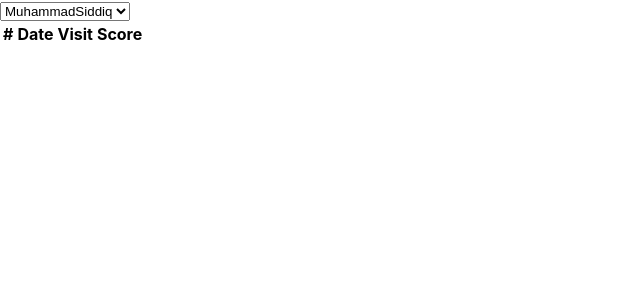
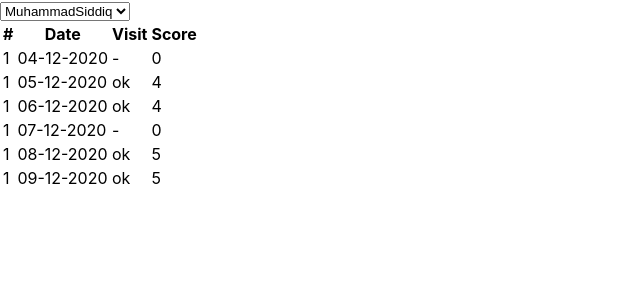
Before and after one commit to Muhammadboburshoh/attendance-react, a React (Create React App) app: page / in a window 1280 px wide. Shown: the top 300 px of the page, without its empty margins (0-640 px from the left). Built offline with nearby package versions, Linux system fonts and the light colour scheme.

Commit message:
project bitdi endi style berish qoldi

```diff
--- a/src/App.jsx
+++ b/src/App.jsx
@@ -1,5 +1,8 @@
+import React from 'react';
+import {useState} from "react"
+
 const users = [
-  { id: 1, username: 'MuhammadSiddiq' },
+    { id: 1, username: 'MuhammadSiddiq' },
   { id: 2, username: 'Ilhomjon' },
   { id: 3, username: 'Muhammadbobur' },
   { id: 4, username: 'Shuhratbek' },
@@ -68,22 +71,22 @@ const data = [
 ];
 
 
-
-
 function App() {
 
   let userId = 1;
 
+  const [filtered, setFilter] = useState(data.filter(object => object.getUserId === 1))
+
+
+
   const renderUsersAbout = (evt) => {
-    if(evt && evt.type === "change") {
        userId = Number(document.getElementById('userSelect').value)
-    }
-    console.log(userId);
+      setFilter(data.filter(object => object.getUserId === userId))
   }
 
   return (
     <>
-      <select id="userSelect" onChange={renderUsersAbout}>
+      <select defaultValue={1} id="userSelect" onChange={renderUsersAbout}>
         {
           users.map(user => {
             return (
@@ -104,22 +107,18 @@ function App() {
       </thead>
       <tbody className="users-result-about">
         {
-           users.map( () => {
-            const filtered = data.filter(object => object.getUserId === userId)
-
-            filtered.forEach(user => {
-              return (
-                <tr className="user-about">
-                  {console.log("Allohu akbar")}
-                  <th className="user-id" scope="row">users</th>
-                  <td className="user-data" >04-09-2020</td>
-                  <td className="user-visit">OK</td>
-                  <td className="user-score">6</td>
-                </tr>
-              )
-            })
+          filtered.map((data) => {
+            return (
+              <tr key={data.id}>
+                <td>{data.getUserId}</td>
+                <td>{data.visitDay}</td>
+                <td>{data.visit ? "ok" : "-"}</td>
+                <td>{data.score}</td>
+              </tr>
+            );
           })
         }
+
       </tbody>
     </table>
     </>
--- a/src/index.js
+++ b/src/index.js
@@ -2,7 +2,6 @@ import React from 'react';
 import ReactDOM from 'react-dom';
 import './index.css';
 import App from './App.jsx';
-import reportWebVitals from './reportWebVitals';
 
 ReactDOM.render(
   <React.StrictMode>
@@ -10,6 +9,3 @@ ReactDOM.render(
   </React.StrictMode>,
   document.getElementById('root')
 );
-
-
-reportWebVitals();
--- a/src/reportWebVitals.js
+++ /dev/null
@@ -1,13 +0,0 @@
-const reportWebVitals = onPerfEntry => {
-  if (onPerfEntry && onPerfEntry instanceof Function) {
-    import('web-vitals').then(({ getCLS, getFID, getFCP, getLCP, getTTFB }) => {
-      getCLS(onPerfEntry);
-      getFID(onPerfEntry);
-      getFCP(onPerfEntry);
-      getLCP(onPerfEntry);
-      getTTFB(onPerfEntry);
-    });
-  }
-};
-
-export default reportWebVitals;
```
Also changed, not shown: src/setupTests.js (deleted, +0 -5 lines), src/logo.svg (deleted), 1 other file (tests, documents, lock files or other folders).
